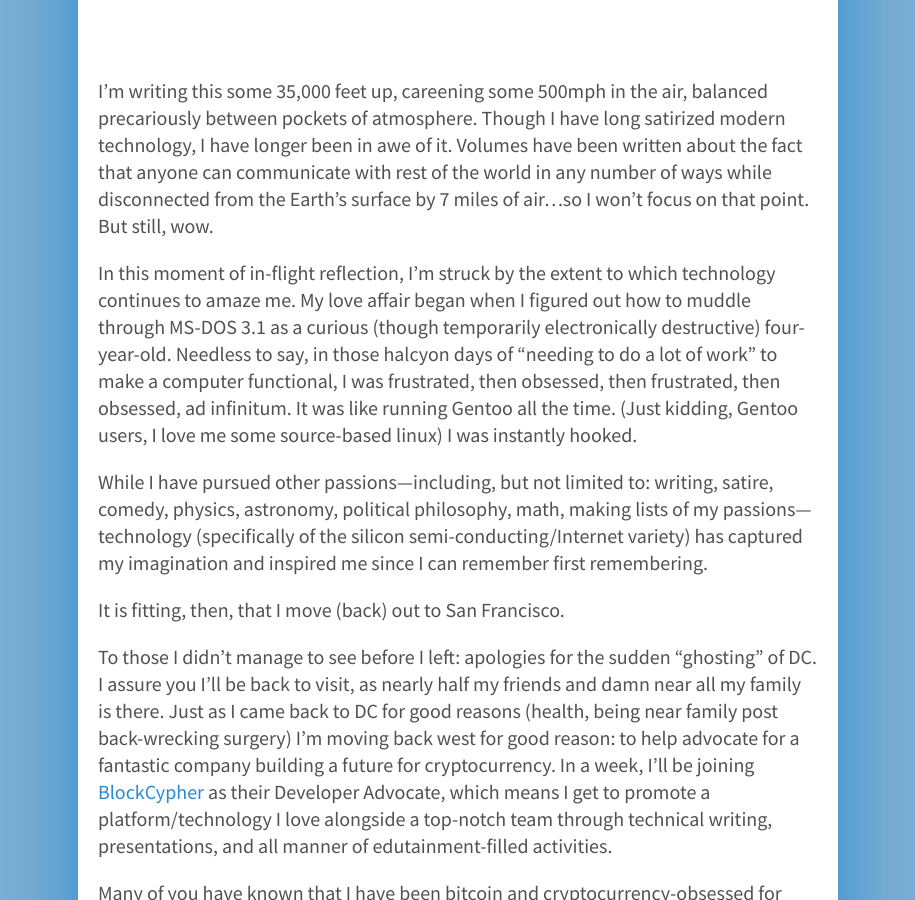
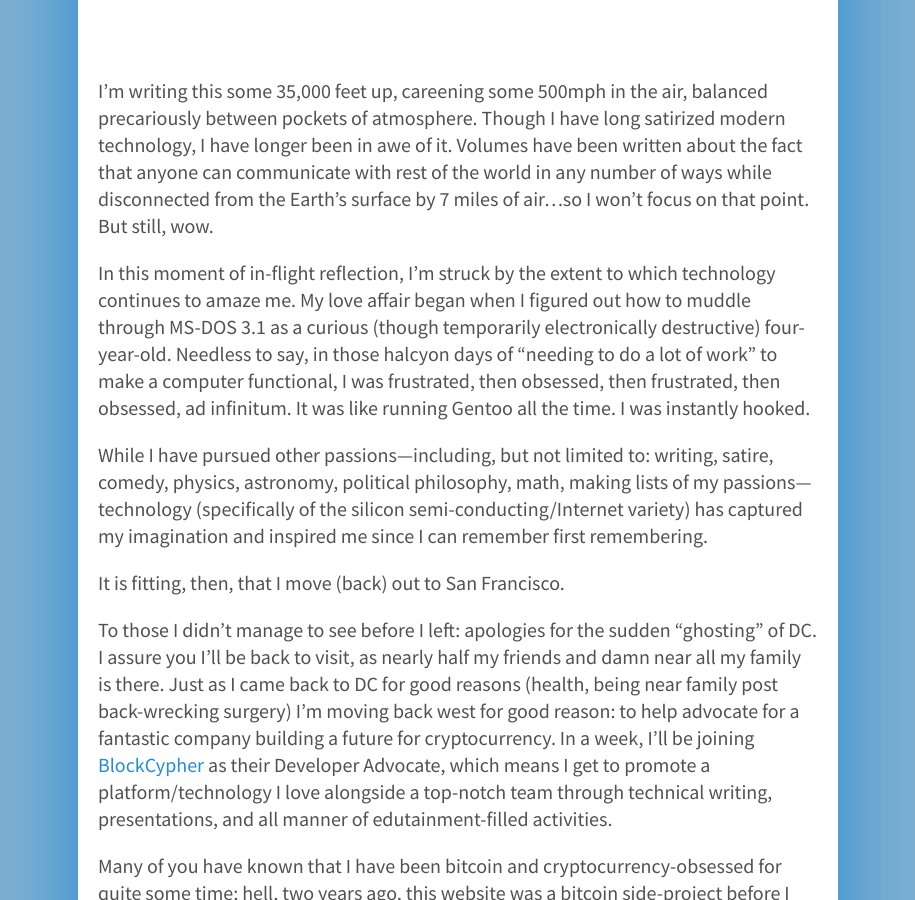
Before and after one commit to acityinohio/bitbanter-archive, a Jekyll site: the page built from _posts/2015-04-25-go-west.md, in a window 1280 px wide and 900 px high, scrolled down 740 px. Shown: the whole window, without its empty margins (182-1097 px from the left). Built offline with Jekyll 4.4.1, drawn with Linux system fonts in a browser that asks for light colours; Markdown is read by kramdown in place of the engine named in the settings; comment, search, counter and statistics services are not loaded.

Commit message:
one more fix

```diff
--- a/_posts/2015-04-25-go-west.md
+++ b/_posts/2015-04-25-go-west.md
@@ -10,7 +10,7 @@ thumb: 2015-04-25-go-west.png
 
 I'm writing this some 35,000 feet up, careening some 500mph in the air, balanced precariously between pockets of atmosphere. Though I have long satirized modern technology, I have longer been in awe of it. Volumes have been written about the fact that anyone can communicate with rest of the world in any number of ways while disconnected from the Earth's surface by 7 miles of air...so I won't focus on that point. But still, wow.
 
-In this moment of in-flight reflection, I'm struck by the extent to which technology continues to amaze me. My love affair began when I figured out how to muddle through MS-DOS 3.1 as a curious (though temporarily electronically destructive) four-year-old. Needless to say, in those halcyon days of "needing to do a lot of work" to make a computer functional, I was frustrated, then obsessed, then frustrated, then obsessed, ad infinitum. It was like running Gentoo all the time. (Just kidding, Gentoo users, I love me some source-based linux) I was instantly hooked.
+In this moment of in-flight reflection, I'm struck by the extent to which technology continues to amaze me. My love affair began when I figured out how to muddle through MS-DOS 3.1 as a curious (though temporarily electronically destructive) four-year-old. Needless to say, in those halcyon days of "needing to do a lot of work" to make a computer functional, I was frustrated, then obsessed, then frustrated, then obsessed, ad infinitum. It was like running Gentoo all the time. I was instantly hooked.
 
 While I have pursued other passions---including, but not limited to: writing, satire, comedy, physics, astronomy, political philosophy, math, making lists of my passions---technology (specifically of the silicon semi-conducting/Internet variety) has captured my imagination and inspired me since I can remember first remembering.
 
```
